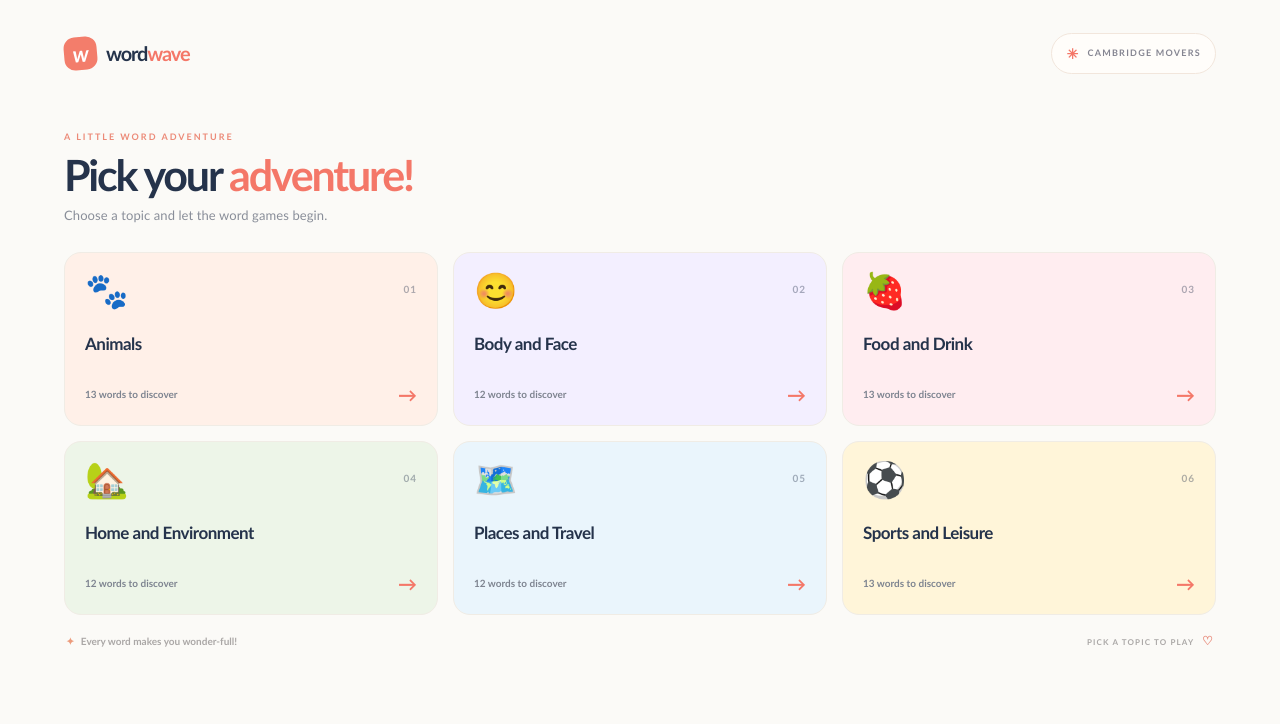
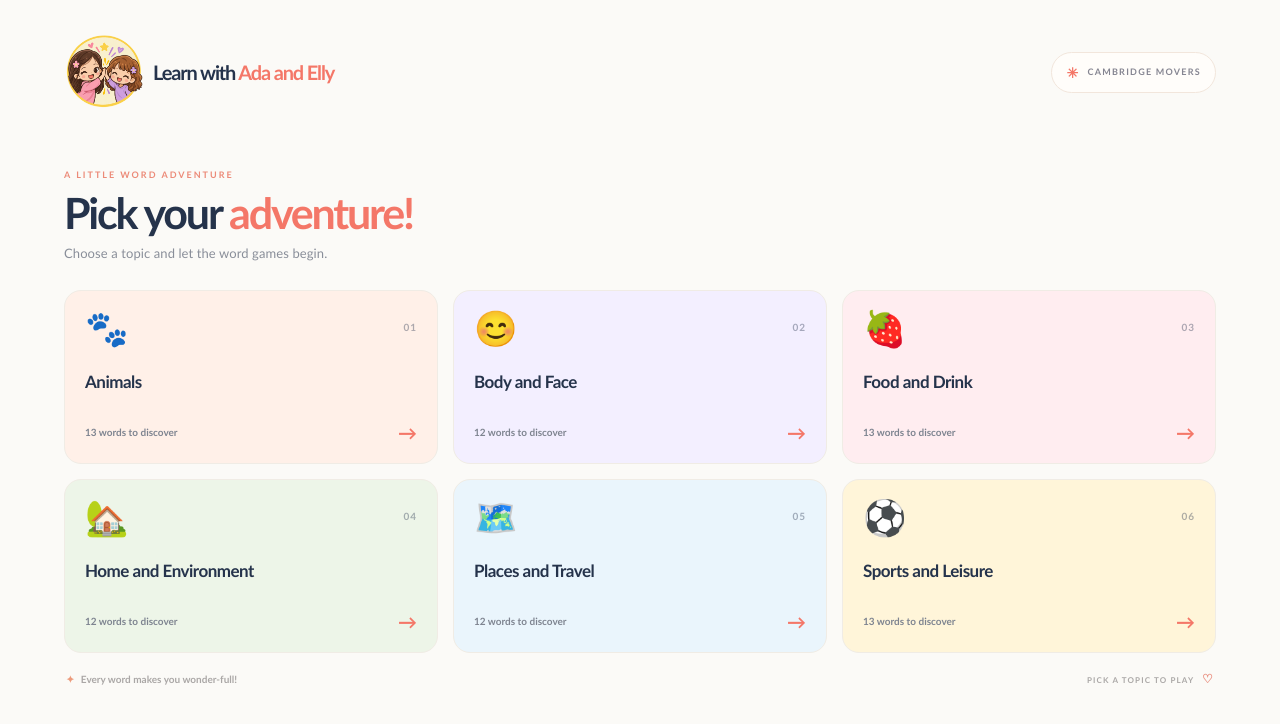
Before and after one commit to wendy-c/letter-jumble-game, a Next.js app: page / in a window 1280 px wide. Shown: the top 724 px of the page. Built offline with nearby package versions, Linux system fonts and the light colour scheme.

Commit message:
Replace logo

```diff
--- a/app/page.jsx
+++ b/app/page.jsx
@@ -150,8 +150,8 @@ export default function Home() {
     <main className="app-shell min-h-screen px-4 py-5 sm:px-8 sm:py-8">
       <header className="topbar mx-auto flex w-full max-w-6xl items-center justify-between">
         <a className="brand" href="/" aria-label="Word Wave home">
-          <span className="brand-mark" aria-hidden="true">w</span>
-          <span>word<span className="brand-wave">wave</span></span>
+        <img className="brand-logo" src="/images/logo.png" alt="" width="80" height="80" />
+          <span>Learn with<span className="brand-wave"> Ada and Elly</span></span>
         </a>
         <div className="exam-badge">
           <span className="badge-sparkle" aria-hidden="true">✳</span>
```
Also changed, not shown: public/images/logo.png (added).
